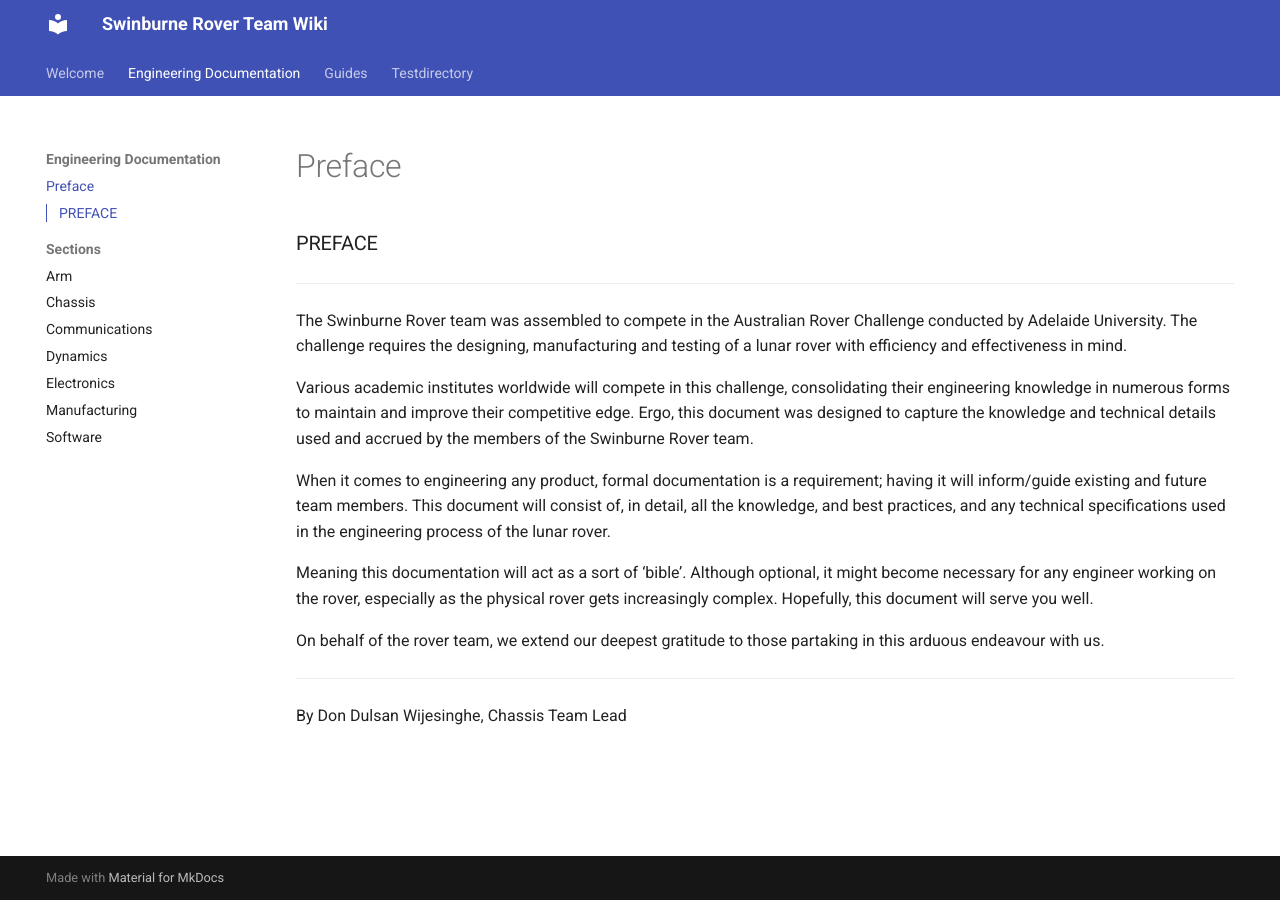
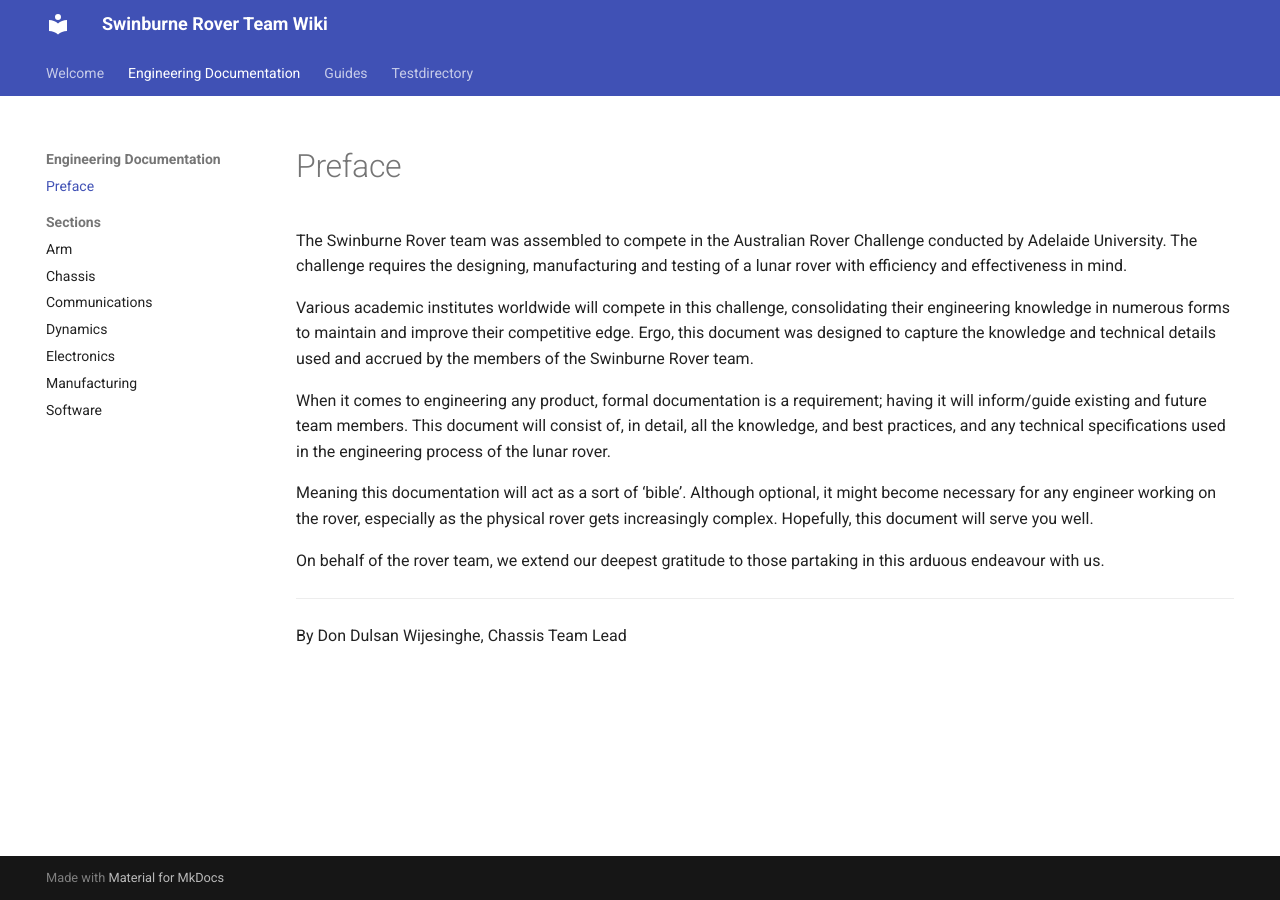
Before and after one commit to SwinRoverTeam/srt_wiki, an MkDocs documentation site: the page built from docs/Engineering Documentation/Preface.md, in a window 1280 px wide. Built offline with MkDocs 1.6.1 and Material for MkDocs 9.7.7, drawn with Linux system fonts in a browser that asks for light colours.

Commit message:
Update Preface.md

```diff
--- a/docs/Engineering Documentation/Preface.md
+++ b/docs/Engineering Documentation/Preface.md
@@ -1,5 +1,3 @@
-### PREFACE
-----------------------------------------------------------------------------------------------------------------------------------------------------------
 The Swinburne Rover team was assembled to compete in the Australian Rover Challenge conducted by Adelaide University. The challenge requires the designing, manufacturing and testing of a lunar rover with efficiency and effectiveness in mind.
 
 Various academic institutes worldwide will compete in this challenge, consolidating their engineering knowledge in numerous forms to maintain and improve their competitive edge. Ergo, this document was designed to capture the knowledge and technical details used and accrued by the members of the Swinburne Rover team.
```
